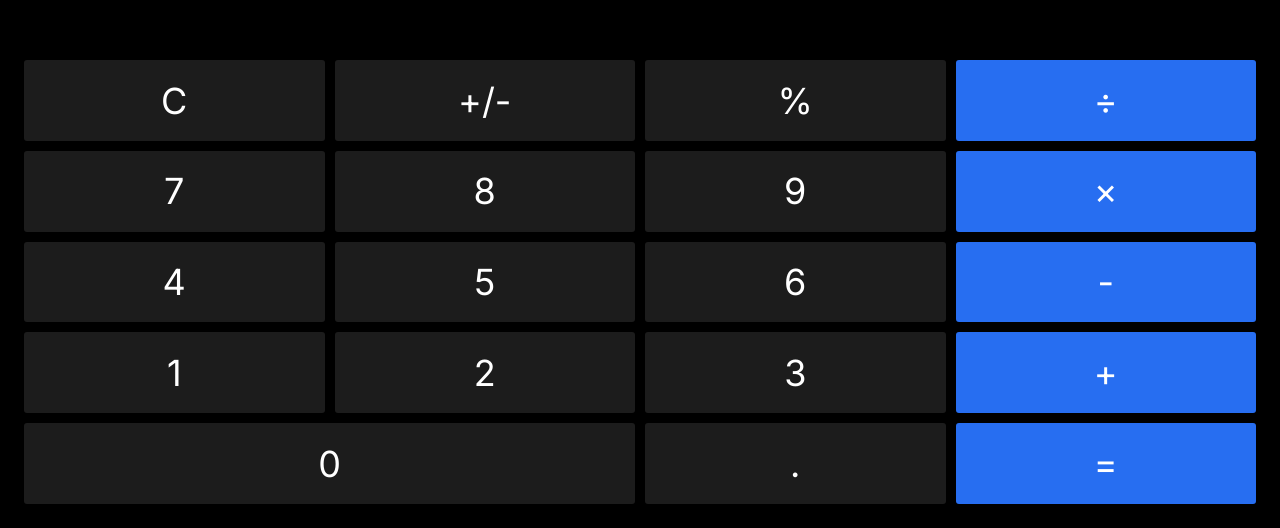
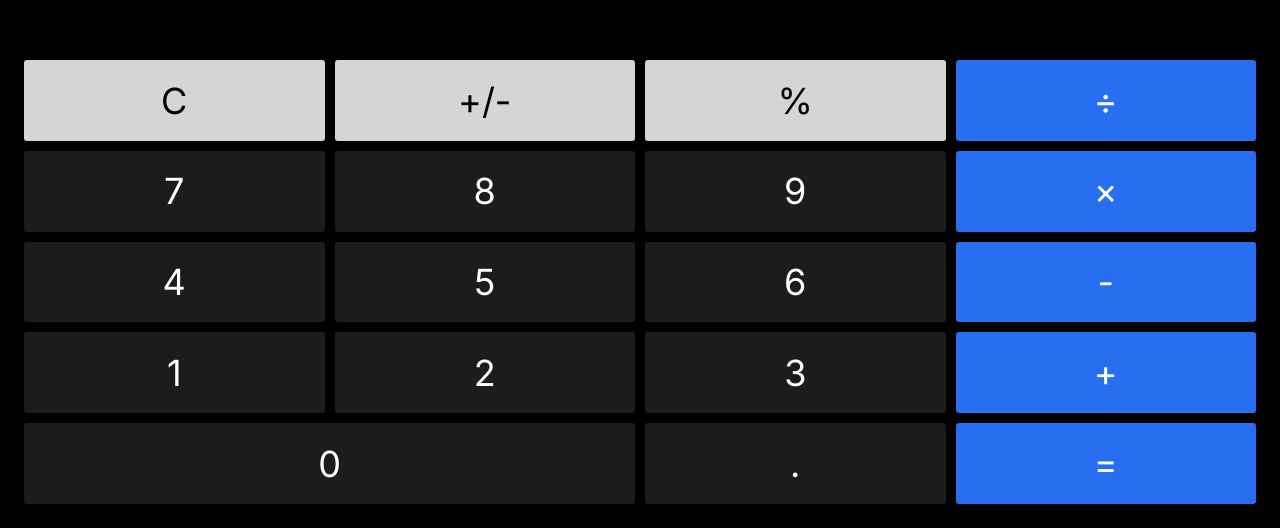
Before and after one commit to shamwela/calculator, a React (Create React App) app: page / in a window 1280 px wide. Shown: the part 272-800 px from the top of the page. Built offline with nearby package versions, Linux system fonts and the light colour scheme.

Commit message:
Update buttons' hover colors

```diff
--- a/src/App.js
+++ b/src/App.js
@@ -79,9 +79,15 @@ class App extends Component {
             id='display'
           />
 
-          <button onClick={this.handleClear}>C</button>
-          <button onClick={this.handlePlusMinus}>+/-</button>
-          <button onClick={this.handlePercentage}>%</button>
+          <button onClick={this.handleClear} className='misc'>
+            C
+          </button>
+          <button onClick={this.handlePlusMinus} className='misc'>
+            +/-
+          </button>
+          <button onClick={this.handlePercentage} className='misc'>
+            %
+          </button>
           <button value=' ÷ ' onClick={this.handleInput} className='operator'>
             ÷
           </button>
@@ -89,7 +95,12 @@ class App extends Component {
           <div id='number-area'>
             {/* used this number order to improve UX */}
             {[7, 8, 9, 4, 5, 6, 1, 2, 3].map((number) => (
-              <button value={number} onClick={this.handleInput} key={number}>
+              <button
+                value={number}
+                onClick={this.handleInput}
+                key={number}
+                className='digit'
+              >
                 {number}
               </button>
             ))}
@@ -104,10 +115,15 @@ class App extends Component {
           <button value=' + ' onClick={this.handleInput} className='operator'>
             +
           </button>
-          <button value='0' onClick={this.handleInput} id='zero'>
+          <button
+            value='0'
+            onClick={this.handleInput}
+            id='zero'
+            className='digit'
+          >
             0
           </button>
-          <button value='.' onClick={this.handleInput}>
+          <button value='.' onClick={this.handleInput} className='digit'>
             .
           </button>
           <button onClick={this.handleCalculate} id='calculate'>
--- a/src/App.sass
+++ b/src/App.sass
@@ -7,12 +7,6 @@
   justify-content: center
   align-items: flex-end
 
-#app  *
-  border-radius: $border-radius
-
-button
-  background-color: $dominant-color
-
 #calculator
   width: 100%
   height: 80vh
@@ -20,8 +14,7 @@ button
   display: grid
   grid-template: repeat(6, 1fr) / repeat(4, 1fr)
   grid-gap: $grid-gap
-  & button
-    border: 0
+
 
 #display
   grid-column: 1 / 5
@@ -33,9 +26,22 @@ button
   &:focus
     outline: none
 
+.misc
+  background-color: hsl(60, 2%, 83%) // light gray
+  color: #000
+  &:hover
+    background-color: hsl(60, 2%, 93%)
+
 .operator,
 #calculate
-  background-color: $accent-color
+  background-color: hsl(219, 88%, 55%) // blue
+  &:hover
+    background-color: hsl(219, 88%, 65%)
+
+.digit
+  background-color: hsl(0, 0%, 11%) // dark gray
+  &:hover
+    background-color: hsl(0, 0%, 21%)
 
 #number-area
   grid-row: 3 / span 3
--- a/src/index.sass
+++ b/src/index.sass
@@ -7,8 +7,11 @@
   box-sizing: border-box
   font-family: Inter, Arial, sans-serif
   font-size: $main-font-size
-  color: $secondary-color
+  color: $main-font-color
 
 body
   background: #000
-  line-height: 1.5
+
+button
+  border: 0
+  border-radius: $border-radius
--- a/src/styles/variables.sass
+++ b/src/styles/variables.sass
@@ -1,8 +1,5 @@
 $main-font-size: 1.5rem
+$main-font-color: #fff
 
-$dominant-color: #1c1c1c
-$secondary-color: #fff
-$accent-color: #276ef1
-
+$grid-gap: 10px
 $border-radius: 3px
-$grid-gap: 10px
```
